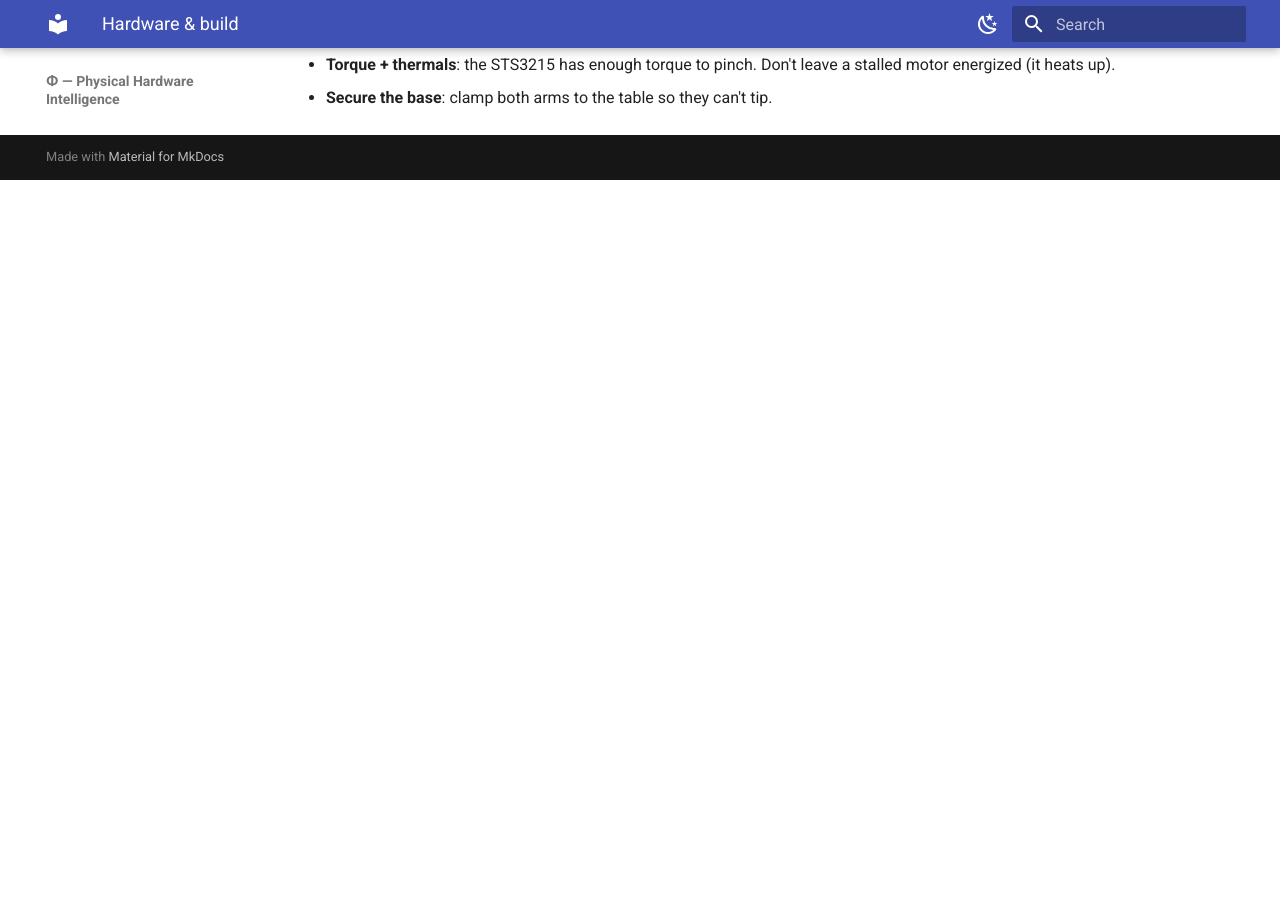
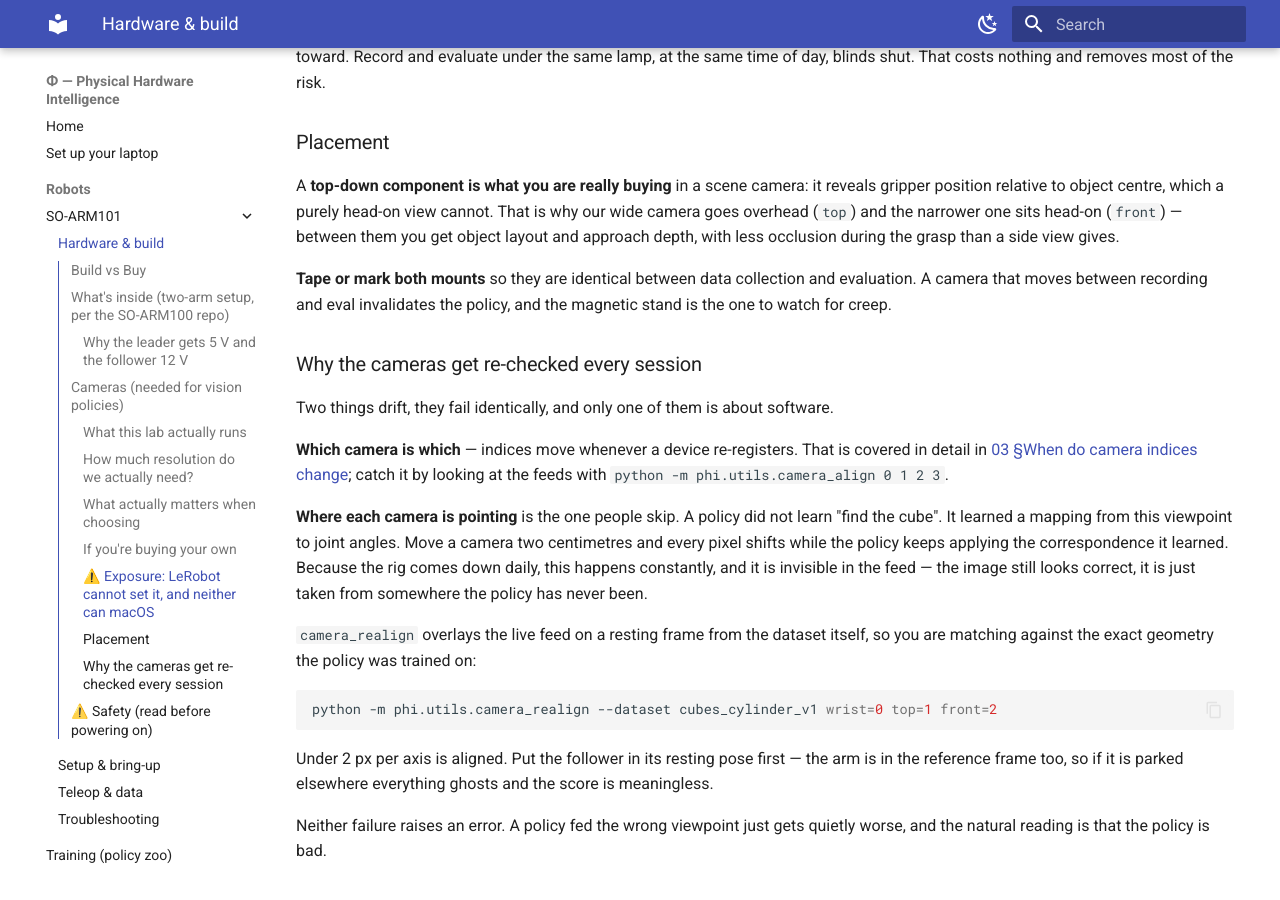
Before and after one commit to physical-hardware-intelligence/phi, an MkDocs documentation site: the page built from docs/robots/so-arm101/01-hardware.md, in a window 1280 px wide and 900 px high, scrolled down 4474 px. Built offline with MkDocs 1.6.1 and Material for MkDocs 9.7.7, drawn with Linux system fonts in a browser that asks for light colours; before the commit the page ends 4654 px from its top, so only the background shows below that; some of the changed text lies outside the part shown.

Commit message:
docs: why 5 V leader / 12 V follower, and why cameras get re-checked
Yash asked for the reasoning behind the setup choices, and explicitly for no
new doc. Audited what we already have first: three of the four things he
named are already explained well, and only two were missing.

Already covered, left alone:
  why a universal calibration transfers  02-setup section 3a -- the homing
      term cancels for any joint with hard stops, which is why two people
      pushing into the stops get identical degrees
  why a powered hub                      01-hardware:86-88 -- five USB
      devices, brownout, and the USB 3.0 hub does not make USB 2.0 cameras
      faster
  why camera INDICES move                03 section "When do camera indices
      change" -- an excellent table already

Added, both into 01-hardware because that is where hardware reasoning lives:

WHY THE VOLTAGES DIFFER. We had a loud warning not to swap the adapters and
no statement of why each arm gets the one it does. Both arms are the same
design; the only thing being chosen is how much torque each can produce, and
the two want opposite answers. The follower holds its own mass plus payload
against gravity, so it takes high voltage and a uniform 1/345 reduction:
roughly 16.5 kg-cm at 7.4 V versus 30 at 12 V. The leader is backdriven by a
hand, so torque is a liability -- every newton-metre it can make is one you
fight -- hence lighter gearing and lower voltage pulling the same way. Also
recorded that the 12 V rail must be >=5 A, because six servos accelerating
together sag a 2 A brick and that reads as servos dropping off the bus
rather than as a power problem.

WHY CAMERA POSE IS RE-CHECKED, not just camera index. This is the half
nobody writes down. A policy did not learn "find the cube", it learned a
mapping from one viewpoint to joint angles; move a camera two centimetres
and every pixel shifts while the policy keeps applying the old
correspondence. It is invisible in the feed, because the image still looks
correct -- it is just taken from somewhere the policy has never been.

Deliberately did NOT re-explain index drift here: 03 already does it
properly, so this links there instead. First draft duplicated it and I cut
that half.

Held my own sections to 1 bold per 48 and 1 per 118 words. The file overall
is 1 per 20, which is the pre-existing text and a separate cleanup.

Co-Authored-By: Claude Opus 5 <noreply@anthropic.com>

````diff
--- a/docs/robots/so-arm101/01-hardware.md
+++ b/docs/robots/so-arm101/01-hardware.md
@@ -15,6 +15,31 @@ Canonical hardware source: **https://github.com/TheRobotStudio/SO-ARM100** (the
 
 > 🚨 **The two power adapters are NOT interchangeable — one is 5 V, one is 12 V, and they look alike.** Swapping them does not merely underperform: the 5 V arm on 12 V trips over-voltage protection (a servo latches `Input voltage error!` and reads as a *missing* motor), and the 12 V arm on 5 V never enumerates at all. **Label each adapter with its arm the first time you unplug them.** Symptom-to-cause table: [troubleshooting](troubleshooting.md#-missing-motors-or-input-voltage-error--check-you-didnt-swap-the-two-power-adapters).
 - Repo BOM estimate: two-arm ≈ **$230**, single follower ≈ **$122** (region/time-dependent — verify before quoting).
+
+
+### Why the leader gets 5 V and the follower 12 V
+
+Both arms are the same design. The only thing being chosen is how much torque each one can
+produce, and the two arms want opposite answers.
+
+The **follower** holds its own mass plus the payload against gravity, continuously, and has to
+accelerate it. Holding torque scales with supply voltage: the same STS3215 gives roughly
+**16.5 kg·cm at 7.4 V and 30 kg·cm at 12 V**. It also runs a uniform 1/345 reduction. High voltage,
+high gearing, maximum torque.
+
+The **leader** is backdriven by a human hand. It only has to report joint angles, so torque is
+a *liability* — every newton-metre it can produce is one you have to overcome to move it. So it gets
+lighter gearing (1/191 and 1/147 on most joints) and lower voltage, both pulling in the same
+direction: an arm that offers almost no resistance.
+
+Two consequences worth knowing:
+
+- **Current, not just voltage.** The 12 V supply must be ≥5 A. Six servos accelerating
+  together draw far more than their idle current, and a 2 A brick sags under a fast move — which
+  looks like servos randomly dropping off the bus, not like a power problem.
+- **The failure is asymmetric.** 5 V arm on 12 V trips over-voltage protection and the servo
+  latches `Input voltage error!`, reading as a *missing* motor. 12 V arm on 5 V simply never
+  enumerates. Neither says "wrong adapter".
 
 ## Cameras (needed for vision policies)
 
@@ -102,6 +127,34 @@ A **top-down component is what you are really buying** in a scene camera: it rev
 
 **Tape or mark both mounts** so they are identical between data collection and evaluation. A camera that moves between recording and eval invalidates the policy, and the magnetic stand is the one to watch for creep.
 
+
+### Why the cameras get re-checked every session
+
+Two things drift, they fail identically, and only one of them is about software.
+
+**Which camera is which** — indices move whenever a device re-registers. That is covered in
+detail in [03 §When do camera indices change](03-teleop-and-data.md#when-do-camera-indices-change);
+catch it by looking at the feeds with `python -m phi.utils.camera_align 0 1 2 3`.
+
+**Where each camera is pointing** is the one people skip. A policy did not learn "find the cube".
+It learned a mapping from this viewpoint to joint angles. Move a camera two centimetres and every
+pixel shifts while the policy keeps applying the correspondence it learned. Because the rig comes
+down daily, this happens constantly, and it is invisible in the feed — the image still looks
+correct, it is just taken from somewhere the policy has never been.
+
+`camera_realign` overlays the live feed on a resting frame from the dataset itself, so you are
+matching against the exact geometry the policy was trained on:
+
+```bash
+python -m phi.utils.camera_realign --dataset cubes_cylinder_v1 wrist=0 top=1 front=2
+```
+
+Under 2 px per axis is aligned. Put the follower in its resting pose first — the arm is in the
+reference frame too, so if it is parked elsewhere everything ghosts and the score is meaningless.
+
+Neither failure raises an error. A policy fed the wrong viewpoint just gets quietly worse, and the
+natural reading is that the policy is bad.
+
 ## ⚠️ Safety (read before powering on)
 - **Clear the workspace** of hands and fragile objects before teleop or a policy rollout — a trained policy can move unexpectedly.
 - **Keep an e-stop reachable**: be ready to cut power / kill the process (`Esc`/`q`). Know where the power switch is.
````
